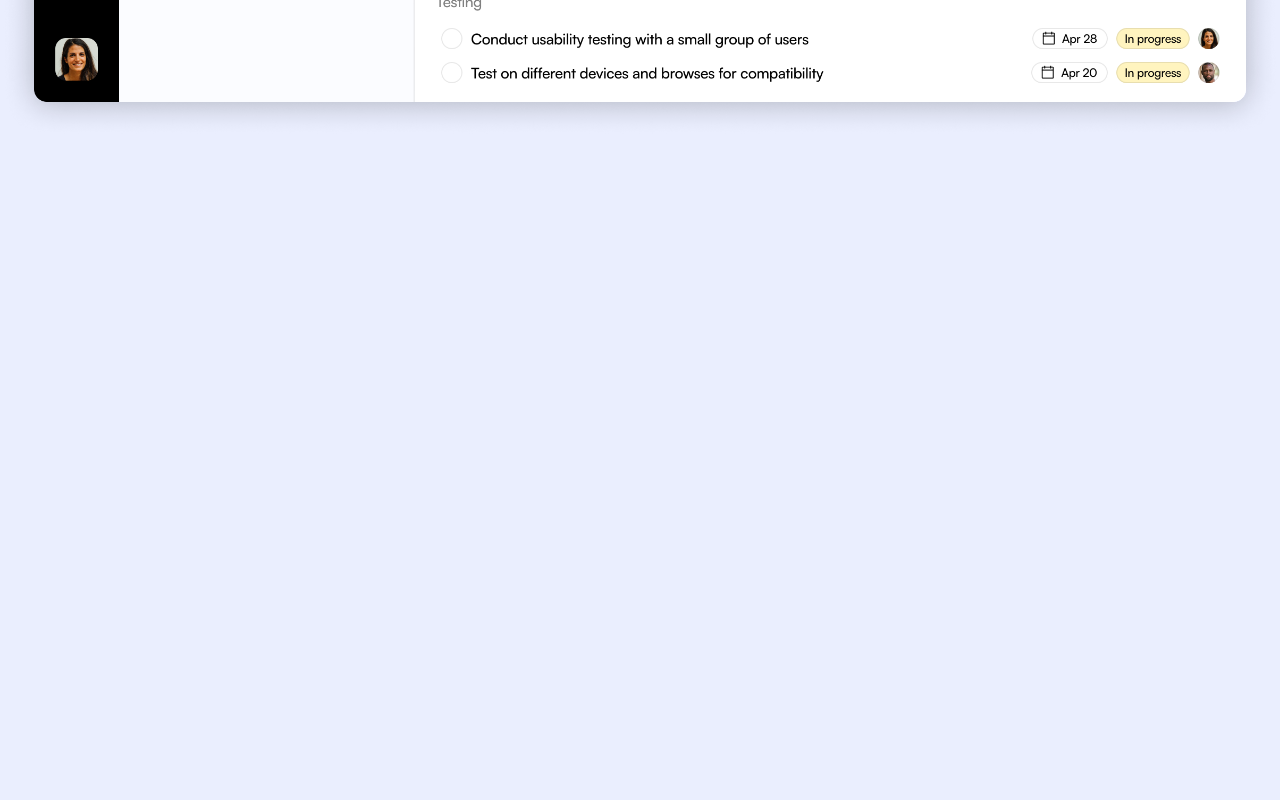
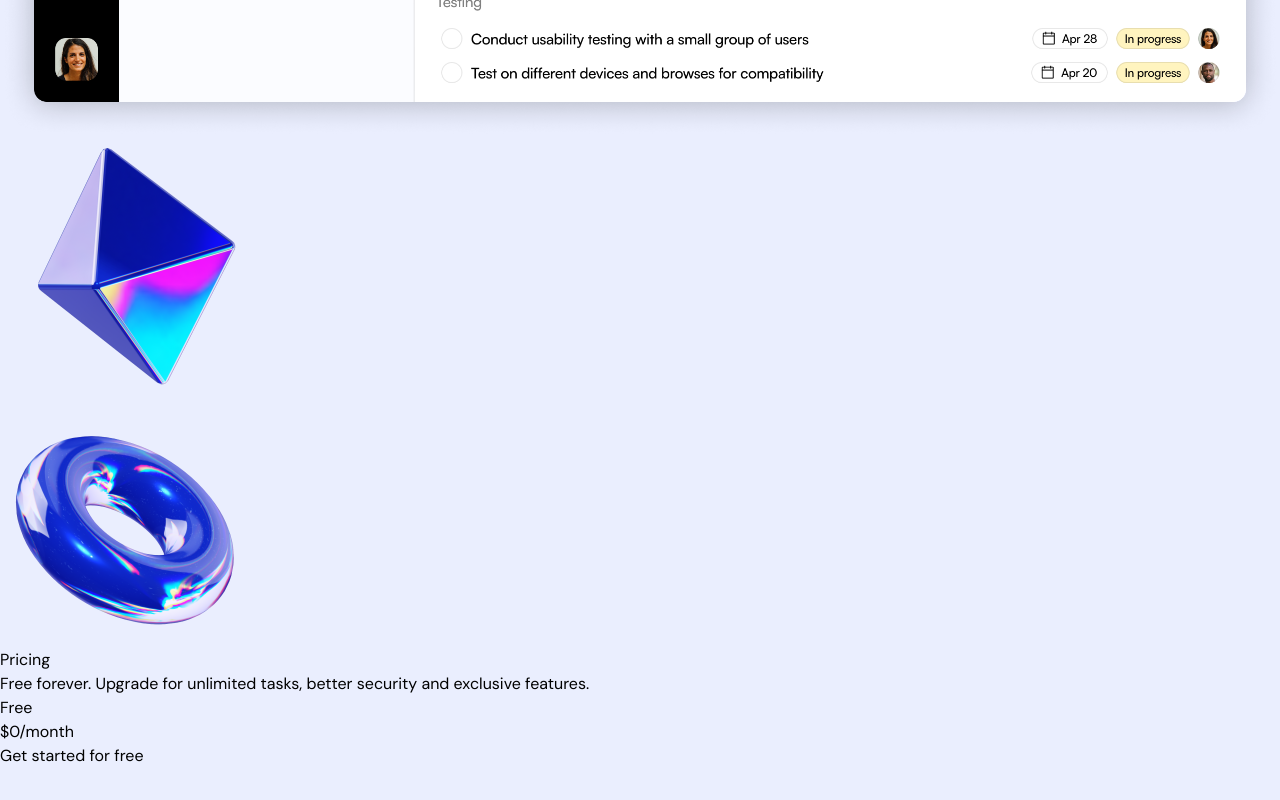
Before and after one commit to anujgupta018/peak-a-boo, a Next.js app: page / in a window 1280 px wide. Shown: the part 5825-6625 px from the top of the page. Before the commit the page ends 5963 px from the top, so only its background shows below. Built offline with nearby package versions, Linux system fonts and the light colour scheme.

Commit message:
Modified

```diff
--- /dev/null
+++ b/Sections/Pricing.tsx
@@ -0,0 +1,110 @@
+import CheckIcon from "../app/assets/check.svg";
+const pricingTiers = [
+  {
+    title: "Free",
+    monthlyPrice: 0,
+    buttonText: "Get started for free",
+    popular: false,
+    inverse: false,
+    features: [
+      "Up to 5 project members",
+      "Unlimited tasks and projects",
+      "2GB storage",
+      "Integrations",
+      "Basic support",
+    ],
+  },
+  {
+    title: "Pro",
+    monthlyPrice: 9,
+    buttonText: "Sign up now",
+    popular: true,
+    inverse: true,
+    features: [
+      "Up to 50 project members",
+      "Unlimited tasks and projects",
+      "50GB storage",
+      "Integrations",
+      "Priority support",
+      "Advanced support",
+      "Export support",
+    ],
+  },
+  {
+    title: "Business",
+    monthlyPrice: 19,
+    buttonText: "Sign up now",
+    popular: false,
+    inverse: false,
+    features: [
+      "Up to 5 project members",
+      "Unlimited tasks and projects",
+      "200GB storage",
+      "Integrations",
+      "Dedicated account manager",
+      "Custom fields",
+      "Advanced analytics",
+      "Export capabilities",
+      "API access",
+      "Advanced security features",
+    ],
+  },
+];
+
+export const Pricing = () => {
+  return (
+    <section className="py-24 ">
+      <div className="container">
+        <h2 className="section-title">Pricing</h2>
+        <p className="section-description mt-5">
+          Free forever. Upgrade for unlimited tasks, better security and
+          exclusive features.
+        </p>
+        <div>
+          {pricingTiers.map(
+            ({
+              title,
+              monthlyPrice,
+              buttonText,
+              popular,
+              inverse,
+              features,
+            }) => (
+              <div className="p-10 rounded-3xl border border-[#F1F1F1] shadow-[0_7px_14px_#EAEAEA]">
+                <div className="flex justify-between">
+                  <h3 className="text-lg font-bold text-black/50">{title}</h3>
+                  {popular && (
+                    <div className="inline-flex text-sm px-4 py-1.5 rounded-xl border border-white/20">
+                      <span className="bg-[linear-gradient(to_right,#DD7DDF,#E1CD86,#BBCB92,#71C2EF,#3BFFFF,#DD7DDF)] text-transparent bg-clip-text font-medium">
+                        Popular
+                      </span>
+                    </div>
+                  )}
+                </div>
+                <div className="flex items-baseline gap-1 mt-[30px]">
+                  <span className="text-4xl font-bold tracking-tighter leading-none">
+                    ${monthlyPrice}
+                  </span>
+                  <span className="font-bold tracking-tight text-black/50">
+                    /month
+                  </span>
+                </div>
+                <button className="btn btn-primary w-full mt-[30px]">
+                  {buttonText}
+                </button>
+                <ul className="flex flex-col gap-5 mt-8">
+                  {features.map((feature) => (
+                    <li className="text-sm flex items-center gap-4">
+                      <CheckIcon className="h-6 w-6" />
+                      <span>{feature}</span>
+                    </li>
+                  ))}
+                </ul>
+              </div>
+            )
+          )}
+        </div>
+      </div>
+    </section>
+  );
+};
--- a/Sections/ProductShowcase.tsx
+++ b/Sections/ProductShowcase.tsx
@@ -1,20 +1,39 @@
 import Image from "next/image";
+import PyramidImage from "../app/assets/pyramid.png";
 import ProductImage from "../app/assets/product-image.png";
+import tubeImage from "../app/assets/tube.png";
 function ProductShowcase() {
   return (
-    <section className="bg-gradient-to-b from-[#FFFFFF] to-[#D2DCFF] py-24">
+    <section className="bg-gradient-to-b from-[#FFFFFF] to-[#D2DCFF] py-24 overflow-x-clip">
       <div className="container">
+        <div className="max-w-[540px] mx-auto">
           <div className="flex justify-center">
             <div className="tag">Boost your productivity</div>
           </div>
-        <h2 className="text-center text-3xl font-bold tracking-tighter bg-gradient-to-b from-black to-[#001E80] text-transparent bg-clip-text mt-5">
+          <h2 className="section-title mt-5">
             A more effective way to track your progress
           </h2>
-        <p className="text-center text-[22px] leading-[30px] taacking-tight text-[#010D3E] mt-5">
-          Effortlessly turn your ideas into a fully functional,responsive, SaaS
-          website in just minutes with this template.
+          <p className="section-description mt-5">
+            Effortlessly turn your ideas into a fully functional,responsive,
+            SaaS website in just minutes with this template.
           </p>
+        </div>
+        <div className="relative">
           <Image src={ProductImage} alt="Product" className="mt-10" />
+          <Image
+            src={PyramidImage}
+            alt="Pyramid"
+            height={262}
+            width={262}
+            className="hidden md:block absolute -right-36 -top-32"
+          />
+          <Image
+            src={tubeImage}
+            alt="tube"
+            height={248}
+            className="hidden md:block absolute bottom-24 -left-36"
+          />
+        </div>
       </div>
     </section>
   );
--- a/app/globals.css
+++ b/app/globals.css
@@ -19,4 +19,10 @@
   .tag {
     @apply text-sm inline-flex border border-[#222]/10 px-3 py-1 rounded-lg tracking-tight;
   }
+  .section-title {
+    @apply text-center text-3xl md:text-[54px] md:leading-[60px] font-bold tracking-tighter bg-gradient-to-b from-black to-[#001E80] text-transparent bg-clip-text;
+  }
+  .section-description {
+    @apply text-center text-[22px] leading-[30px] tracking-tight text-[#010D3E];
+  }
 }
--- a/app/page.tsx
+++ b/app/page.tsx
@@ -2,6 +2,7 @@
 import Header from "../Sections/Header";
 import Hero from "../Sections/Hero";
 import ProductShowcase from "@/Sections/ProductShowcase";
+import { Pricing } from "@/Sections/Pricing";
 export default function Home() {
   return (
     <>
@@ -9,6 +10,7 @@
       <Hero />
       <LogoTicker />
       <ProductShowcase />
+      <Pricing/>
     </>
   );
 }
```
Also changed, not shown: app/assets/check.svg (added). Lines whose indentation alone changed are shown as unchanged.
